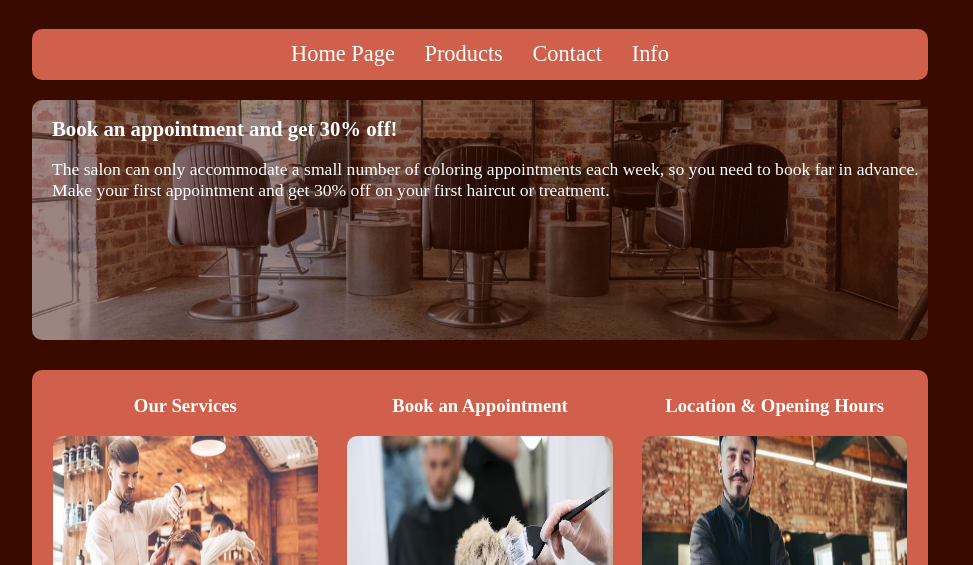
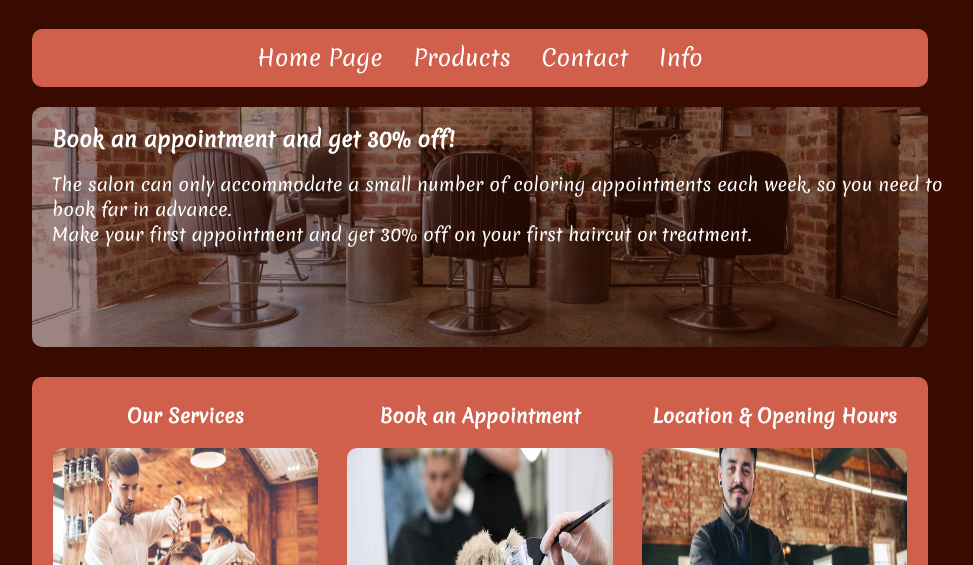
Before and after one commit to AbubakrAliFOX/Hair-Day-, a plain HTML site: page index.html in a window 1280 px wide. Shown: the part 235-800 px from the top of the page, without its empty margins (160-1133 px from the left). Drawn offline with Linux system fonts and the light colour scheme.

Commit message:
Add font

```diff
--- a/index.html
+++ b/index.html
@@ -4,6 +4,9 @@
     <meta charset="UTF-8" />
     <meta name="viewport" content="width=device-width, initial-scale=1.0" />
     <title>Hair Day</title>
+    <link rel="preconnect" href="https://fonts.googleapis.com">
+<link rel="preconnect" href="https://fonts.gstatic.com" crossorigin>
+<link href="https://fonts.googleapis.com/css2?family=Comfortaa&family=Maven+Pro&family=Merienda&display=swap" rel="stylesheet">
     <link rel="stylesheet" href="style.css" />
   </head>
   <body>
--- a/style.css
+++ b/style.css
@@ -9,6 +9,9 @@ body {
   max-width: var(--max-margin);
   margin-right: auto;
   margin-left: auto;
+  font-family: 'Comfortaa', sans-serif;
+font-family: 'Maven Pro', sans-serif;
+font-family: 'Merienda', cursive;
 }
 
 header {
@@ -77,7 +80,7 @@ a {
 }
 
 .promo-background:hover {
-  transform: scale(1.4);
+    filter: blur(2px);
 }
 
 .promo-content {
```
